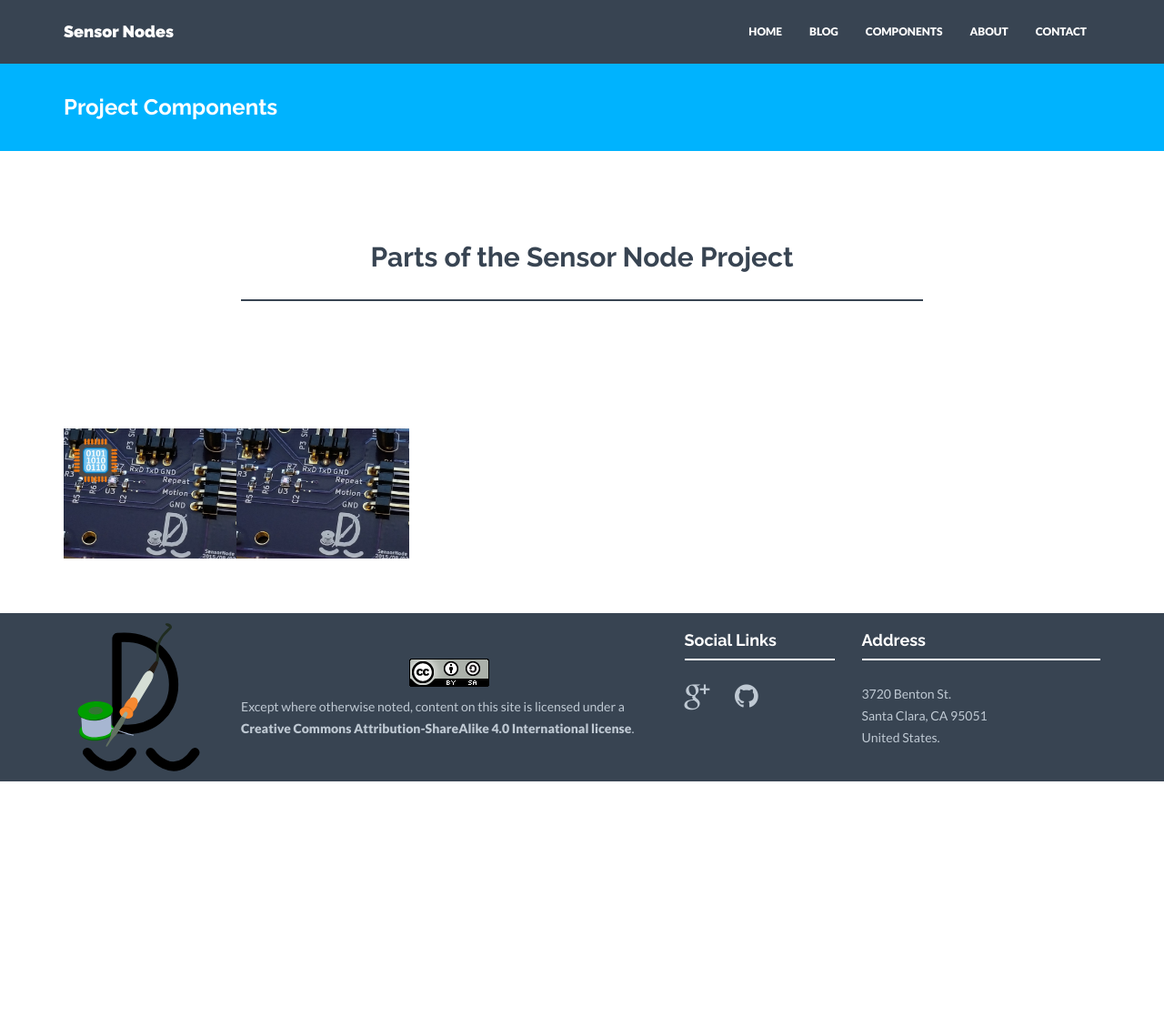
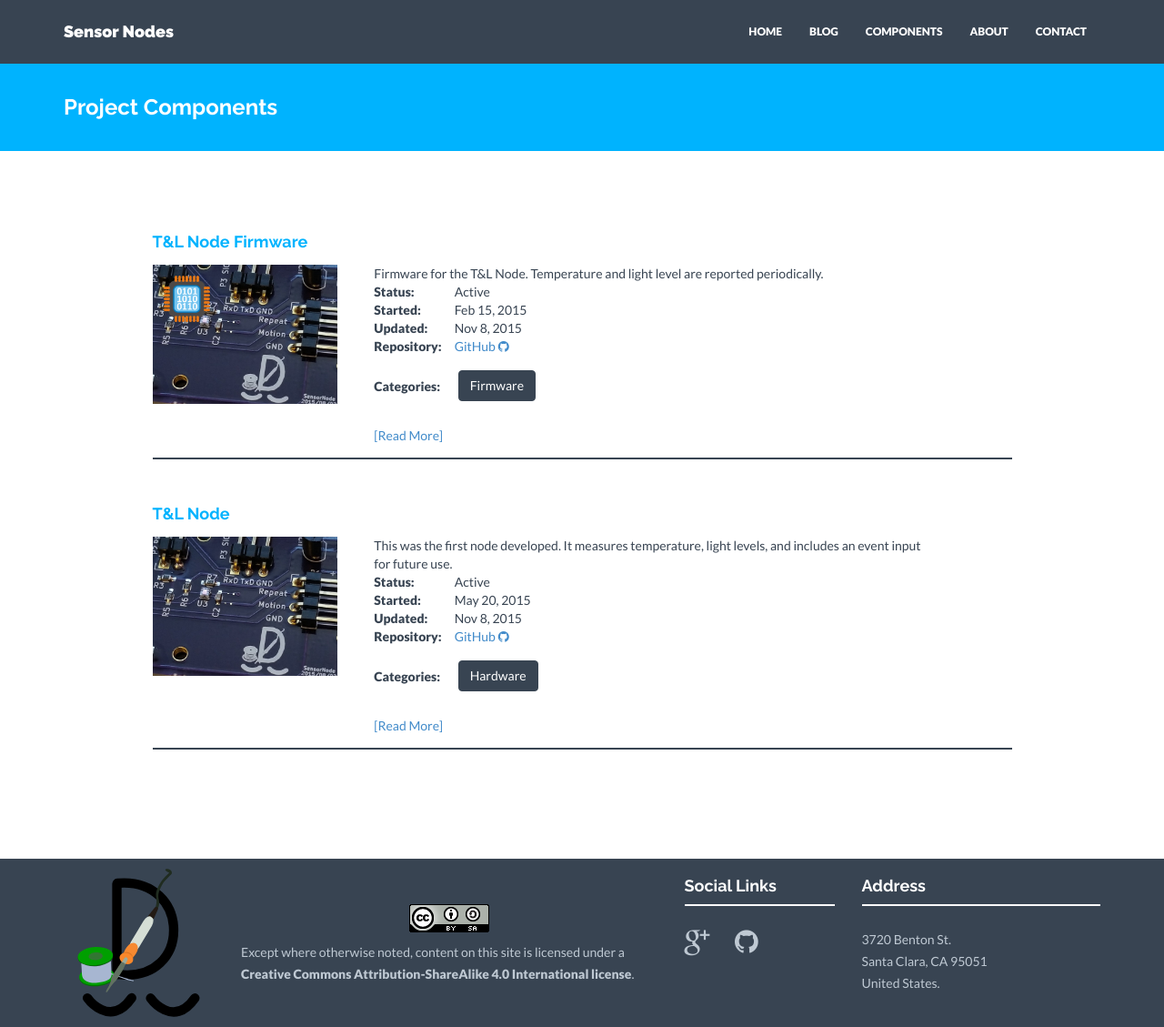
Before and after one commit to jdunmire/sensornodeinfo, a Jekyll site: the page built from projects.html, in a window 1280 px wide and 1129 px high. Shown: the whole window at 91% size. Built offline with Jekyll 4.4.1, drawn with Linux system fonts in a browser that asks for light colours; nearby versions of some CDN libraries.

Commit message:
Change components page to summary list
On branch gh-pages
modified:   _includes/css/style.css
modified:   _posts/components/2015-11-04-TLnode.md
modified:   _posts/components/2015-11-04-TLnodeFW.md
modified:   projects.html

```diff
--- a/_posts/components/2015-11-04-TLnode.md
+++ b/_posts/components/2015-11-04-TLnode.md
@@ -5,6 +5,7 @@
 light levels, and includes an event input for future use."
 started: 2015-05-20
 date:   2015-11-08
+status: active
 repository: https://github.com/jdunmire/TLnode
 categories:
 - component
--- a/_posts/components/2015-11-04-TLnodeFW.md
+++ b/_posts/components/2015-11-04-TLnodeFW.md
@@ -5,6 +5,7 @@
 reported periodically."
 started: 2015-02-15
 date:   2015-11-08
+status: active
 repository: https://github.com/jdunmire/TLnodeFW
 categories:
 - component
--- a/projects.html
+++ b/projects.html
@@ -1,16 +1,91 @@
 ---
-layout: projects
+layout: blog
 title: Project Components
 permalink: /components/
 ---
 
 <div class="container mtb">
     <div class="row">
-        <div class="col-lg-8 col-lg-offset-2 centered">
-            <h2>Parts of the Sensor Node Project
-            </h2>
-            <br>
-            <div class="hline"></div>
+        <! -- COMPONENT POSTS LIST -->
+        <div class="col-md-10 col-md-offset-1">
+
+            {% for component in site.categories['component'] %}
+            <div class="row">
+                <div class="col-xs-12">
+                    <a href="{{ component.url | prepend: site.baseurl }}"><h4 class="ctitle">{{ component.title }}</h4></a>
+                </div>
+                <div class="col-xs-8 col-sm-3">
+                    <! -- Component Post -->
+                    <a href="{{ component.url | prepend: site.baseurl }}">
+                        <div class="img-responsive pull-left gap-right">
+                            <img src="{{ "/assets/img/components/" | prepend: site.baseurl }}{{ component.img }}">
+                            <div class="img-credits">
+                                <a href="{{ component.imgcrediturl }}">
+                                    {{ component.imgcredit }}
+                                </a>
+                            </div>
+                        </div>
+                    </a>
+                </div>
+                <div class="col-xs-12 col-sm-8">
+                    {{ component.summary }}<br>
+                    <table>
+                        <tbody class="definition">
+                        <tr>
+                            <td class="text-left">
+                                <b>Status:</b> <span class="def-padding">
+                            </td>
+                            <td class="text-left">
+                                {{ component.status |  capitalize }}</span> <br>
+                        </td>
+                    </tr><tr>
+                        <td class="text-left">
+                            <b>Started:</b>
+                            <span class="def-padding">
+                            </td>
+                            <td class="text-left">
+                                {{ component.started | date: "%b %-d, %Y" }}</span><br>
+                        </td>
+                    </tr><tr>
+                        <td class="text-left">
+                            <b>Updated:</b><span class="def-padding">
+                            </td>
+                            <td class="text-left">
+                                {{ component.date | date: "%b %-d, %Y" }}</span><br>
+                        </td>
+                    </tr><tr>
+                        <td class="text-left">
+                            {% if component.repository %}
+                            <b>Repository:</b><span class="def-padding">
+                            </td>
+                            <td class="text-left">
+                                <a href="{{ component.repository }}"
+                                    class="btn-social btn-outline">
+                                    GitHub <i class="fa fa-github"></i></a>
+                            </span><br>
+                            {% endif %}
+                            </p>
+                        </td>
+                    </tr><tr>
+                        <td class="text-left">
+                            <p><b>Categories:</b><span class="def-padding"></span>
+                        </td>
+                        <td class="text-left">
+                            {% for category in component.categories %}{% unless category == "blog" or category == "component" or category == "components" or category == "question" %}
+                            <a class="btn btn-theme" href="{{ '/category/#'  | prepend: site.baseurl  }}{{ category }}" role="button">{{ category }}</a>
+                            {% endunless %}{% endfor %}
+                            </p>
+                        </td>
+                    </tr>
+                </table>
+
+                <p><a href="{{ component.url | prepend: site.baseurl }}">[Read More]</a></p>
+            </div>
         </div>
+        <div class="hline"></div>
+
+        <div class="spacing"></div>
+        {% endfor %}
     </div>
+</div>
 </div><! --/container -->
```
Also changed, not shown: _includes/css/style.css (+8 -0 lines).
